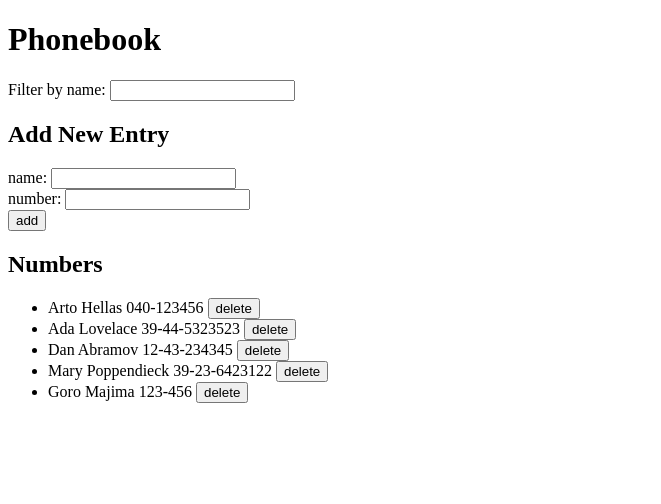
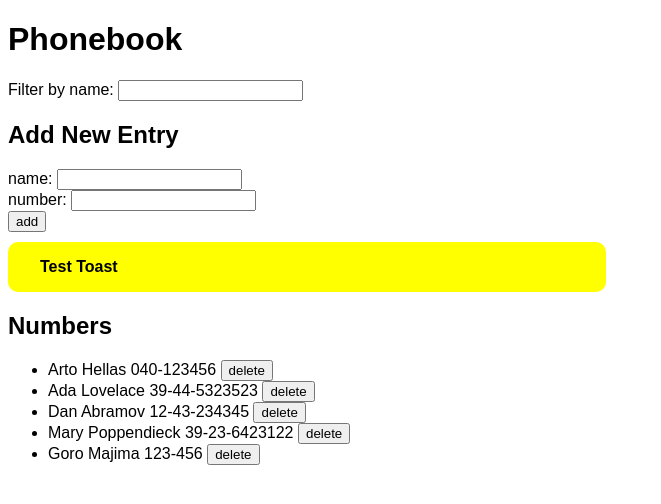
Before and after one commit to msunji/2022-fsopen, a React (Create React App) app in the folder part2/phonebook/: page / in a window 1280 px wide. Shown: the top 504 px of the page, without its empty margins (0-661 px from the left). Built offline with nearby package versions, Linux system fonts and the light colour scheme; data requests are answered from the project's data file.

Commit message:
Import styles, Toast

```diff
--- a/part2/phonebook/src/App.js
+++ b/part2/phonebook/src/App.js
@@ -1,14 +1,17 @@
+import './styles/index.css';
 import personService from './services/persons';
 import { useState, useEffect } from 'react';
 import Filter from './components/Filter';
 import PersonInputs from './components/PersonInputs';
 import Persons from './components/Persons';
+import Toast from './components/Toast';
 
 const App = () => {
   const [persons, setPersons] = useState([]);
   const [newName, setNewName] = useState('');
   const [newNumber, setNewNumber] = useState('');
   const [filter, setFilter] = useState('');
+  const [toastMsg, setToastMsg] = useState('Test Toast');
 
   useEffect(() => {
     personService.getEntries().then((allEntries) => {
@@ -107,6 +110,7 @@ const App = () => {
           handleNumber={handleNumberChange}
         />
       </div>
+      <Toast message={toastMsg} />
       <div>
         <h2>Numbers</h2>
         <Persons
```
